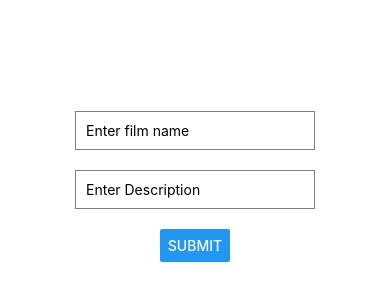
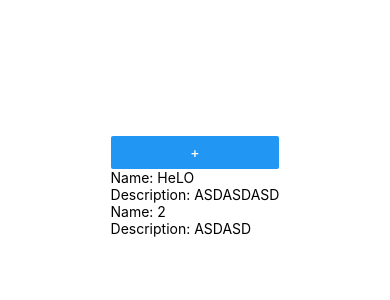
Before and after one commit to Nicola3341246/Movie_App, a React Native app in the folder Movie-App/: screen / in a window 390 px wide. Shown: the part 236-536 px from the top of the page. Built offline with nearby package versions, Linux system fonts and the light colour scheme.

Commit message:
FilmList/InputForm

```diff
--- a/Movie-App/App.js
+++ b/Movie-App/App.js
@@ -1,11 +1,12 @@
 import { StatusBar } from 'expo-status-bar';
 import { StyleSheet, Text, View } from 'react-native';
 import InputForm from './InputForm';
+import FilmList from './FilmList';
 
 export default function App() {
   return (
     <View style={styles.container}>
-      <InputForm/>
+      <FilmList/>
     </View>
   );
 }
--- /dev/null
+++ b/Movie-App/FilmList.js
@@ -0,0 +1,56 @@
+import React, { useState, useEffect } from "react";
+import { View, Text, Button } from "react-native";
+import InputForm from "./InputForm";
+
+export default function FilmList() {
+  const [filmList, setFilmList] = useState([]);
+  const [showForm, setShowForm] = useState(false);
+  const [showList, setShowList] = useState(true);
+
+  useEffect(() => {
+    const Films = [
+      { name: "HeLO", description: "ASDASDASD" },
+      { name: "2", description: "ASDASD" },
+    ];
+    setFilmList(Films);
+  }, []);
+
+  const handleSubmit = (filmData) => {
+    setFilmList([...filmList, filmData]);
+    setShowForm(false);
+    setShowList(true);
+  };
+
+  const handleFormOpen = () => {
+    setShowForm(true);
+    setShowList(false);
+  };
+
+  const handleCancel = () => {
+    setShowForm(false);
+    setShowList(true);
+  };
+
+  return (
+    <View>
+      {showList && (
+        <View>
+          <Button title="+" onPress={handleFormOpen}></Button>
+          {filmList.map((film, index) => (
+            <View key={index}>
+              <Text>Name: {film.name}</Text>
+              <Text>Description: {film.description}</Text>
+            </View>
+          ))}
+        </View>
+      )}
+
+      {showForm && (
+        <View>
+          <InputForm handleSubmit={handleSubmit} />
+          <Button title="Cancel" onPress={handleCancel} />
+        </View>
+      )}
+    </View>
+  );
+}
--- a/Movie-App/InputForm.js
+++ b/Movie-App/InputForm.js
@@ -1,9 +1,9 @@
 import React, { useState } from 'react';
-import { View, TextInput, Text, Button, StyleSheet } from 'react-native';
+import { View, TextInput, Button, StyleSheet } from 'react-native';
 
-export default function InputForm() {
-  const [filmName, setFilmName] = useState();
-  const [description, setDescription] = useState();
+export default function InputForm({ handleSubmit }) {
+  const [filmName, setFilmName] = useState('');
+  const [description, setDescription] = useState('');
 
   const handleFilmNameChange = (text) => {
     setFilmName(text);
@@ -13,9 +13,10 @@ export default function InputForm() {
     setDescription(text);
   };
 
-  const handleSubmit = (event) => {
-    console.log(filmName)
-    console.log(description)
+  const handleFormSubmit = () => {
+    handleSubmit({ name: filmName, description: description });
+    setFilmName('');
+    setDescription('');
   };
 
   return (
@@ -32,7 +33,7 @@ export default function InputForm() {
         value={description}
         onChangeText={handleDescriptionChange}
       />
-      <Button title="Submit" onPress={handleSubmit} />
+      <Button title="Submit" onPress={handleFormSubmit} />
     </View>
   );
 }
```
